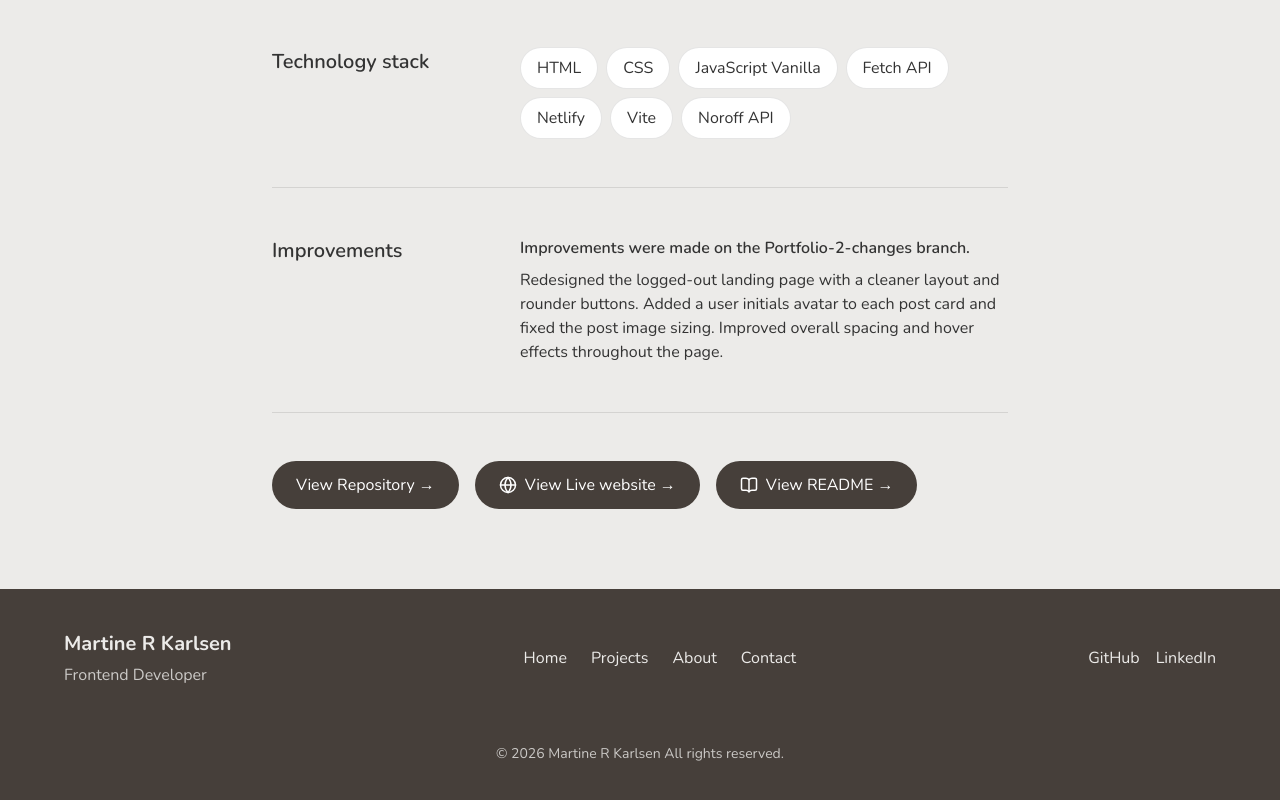
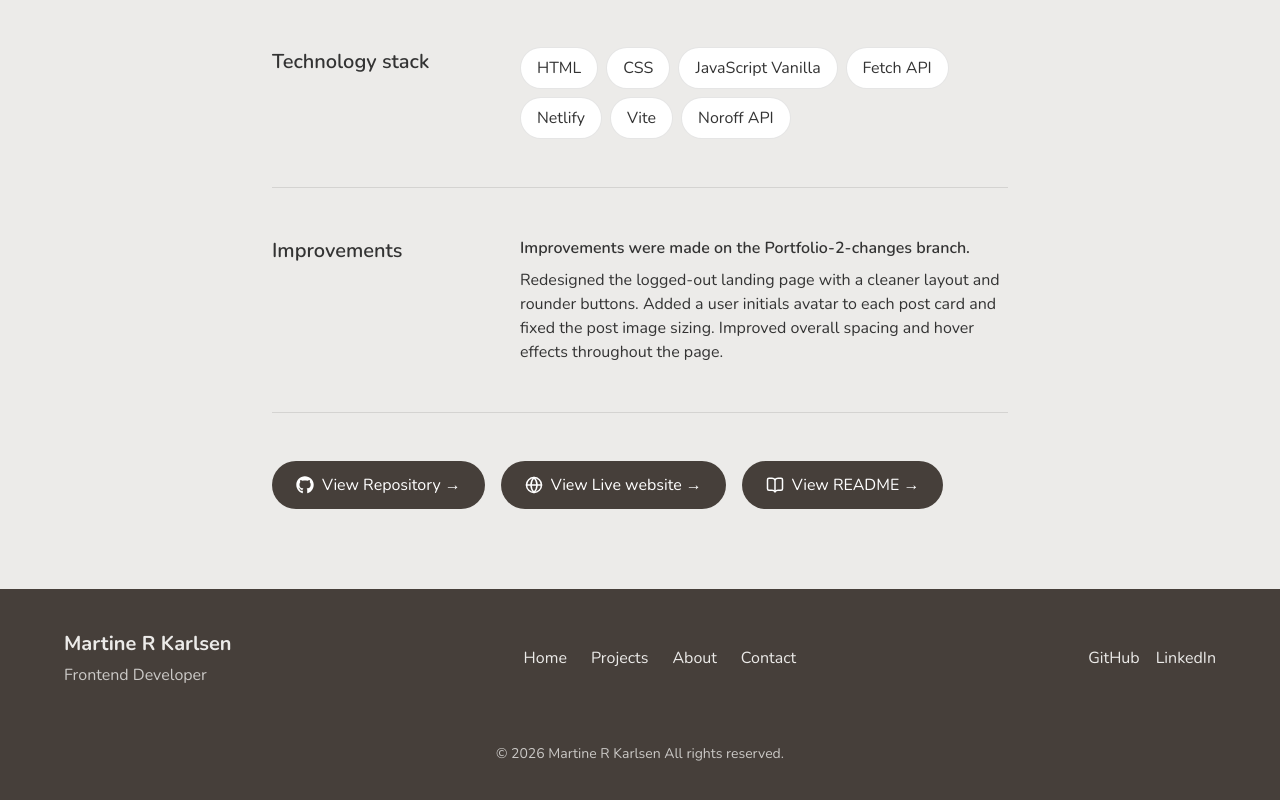
Before and after one commit to martir2109/martinekarlsen-portfolio2, a React (Vite) app: page /cssframeworks in a window 1280 px wide. Shown: the part 1375-2175 px from the top of the page. Built offline with nearby package versions, Linux system fonts and the light colour scheme.

Commit message:
Add GitHub icon and change to flex-wrap

```diff
--- a/src/pages/CSSFramworks.jsx
+++ b/src/pages/CSSFramworks.jsx
@@ -1,5 +1,6 @@
 import { Globe, BookOpen } from "lucide-react";
 import { CopyToClipboard } from "../components/shared/CopyToClipboard";
+import { FaGithub } from "react-icons/fa";
 
 /**
  * CSS Frameworks page
@@ -116,13 +117,14 @@ export default function CSSFrameworks() {
 
       <div className="w-full h-px bg-black/10" />
 
-      <div className="flex flex-col sm:flex-row gap-4">
+      <div className="flex flex-wrap gap-4">
         <a
           href="https://github.com/martir2109/FED2-JS2-CA-martir2109"
           target="_blank"
           rel="noreferrer"
-          className="px-6 py-3 bg-primary text-white rounded-full text-normal-text hover:opacity-80 transition cursor-pointer"
+          className="px-6 py-3 flex items-center gap-2 bg-primary text-white rounded-full text-normal-text hover:opacity-80 transition cursor-pointer"
         >
+          <FaGithub size={18} />
           View Repository →
         </a>
 
--- a/src/pages/JavaScriptFrameworks.jsx
+++ b/src/pages/JavaScriptFrameworks.jsx
@@ -1,5 +1,6 @@
 import { Globe, BookOpen } from "lucide-react";
 import { CopyToClipboard } from "../components/shared/CopyToClipboard";
+import { FaGithub } from "react-icons/fa";
 
 /**
  * JavaScript Frameworks page
@@ -116,13 +117,14 @@ export default function JavaScriptFrameworks() {
 
       <div className="w-full h-px bg-black/10" />
 
-      <div className="flex flex-col sm:flex-row gap-4">
+      <div className="flex flex-wrap gap-4">
         <a
           href="https://github.com/NoroffFEU/jsfw-2025-v1-martine-rk-js-frameworks"
           target="_blank"
           rel="noreferrer"
-          className="px-6 py-3 bg-primary text-white rounded-full text-normal-text hover:opacity-80 transition cursor-pointer"
+          className="px-6 py-3 flex items-center gap-2 bg-primary text-white rounded-full text-normal-text hover:opacity-80 transition cursor-pointer"
         >
+          <FaGithub size={18} />
           View Repository →
         </a>
 
--- a/src/pages/SemesterProject2.jsx
+++ b/src/pages/SemesterProject2.jsx
@@ -1,5 +1,6 @@
 import { BookOpen, Globe } from "lucide-react";
 import { CopyToClipboard } from "../components/shared/CopyToClipboard";
+import { FaGithub } from "react-icons/fa";
 
 /**
  * Semester Project 2 page
@@ -122,13 +123,14 @@ export default function SemesterProject2() {
 
       <div className="w-full h-px bg-black/10" />
 
-      <div className="flex flex-col sm:flex-row gap-4">
+      <div className="flex flex-wrap gap-4">
         <a
           href="https://github.com/martir2109/FED2-SP2-martir2109"
           target="_blank"
           rel="noreferrer"
-          className="px-6 py-3 bg-primary text-white rounded-full text-normal-text hover:opacity-80 transition cursor-pointer"
+          className="px-6 py-3 flex items-center gap-2 bg-primary text-white rounded-full text-normal-text hover:opacity-80 transition cursor-pointer"
         >
+          <FaGithub size={18} />
           View Repository →
         </a>
 
```
